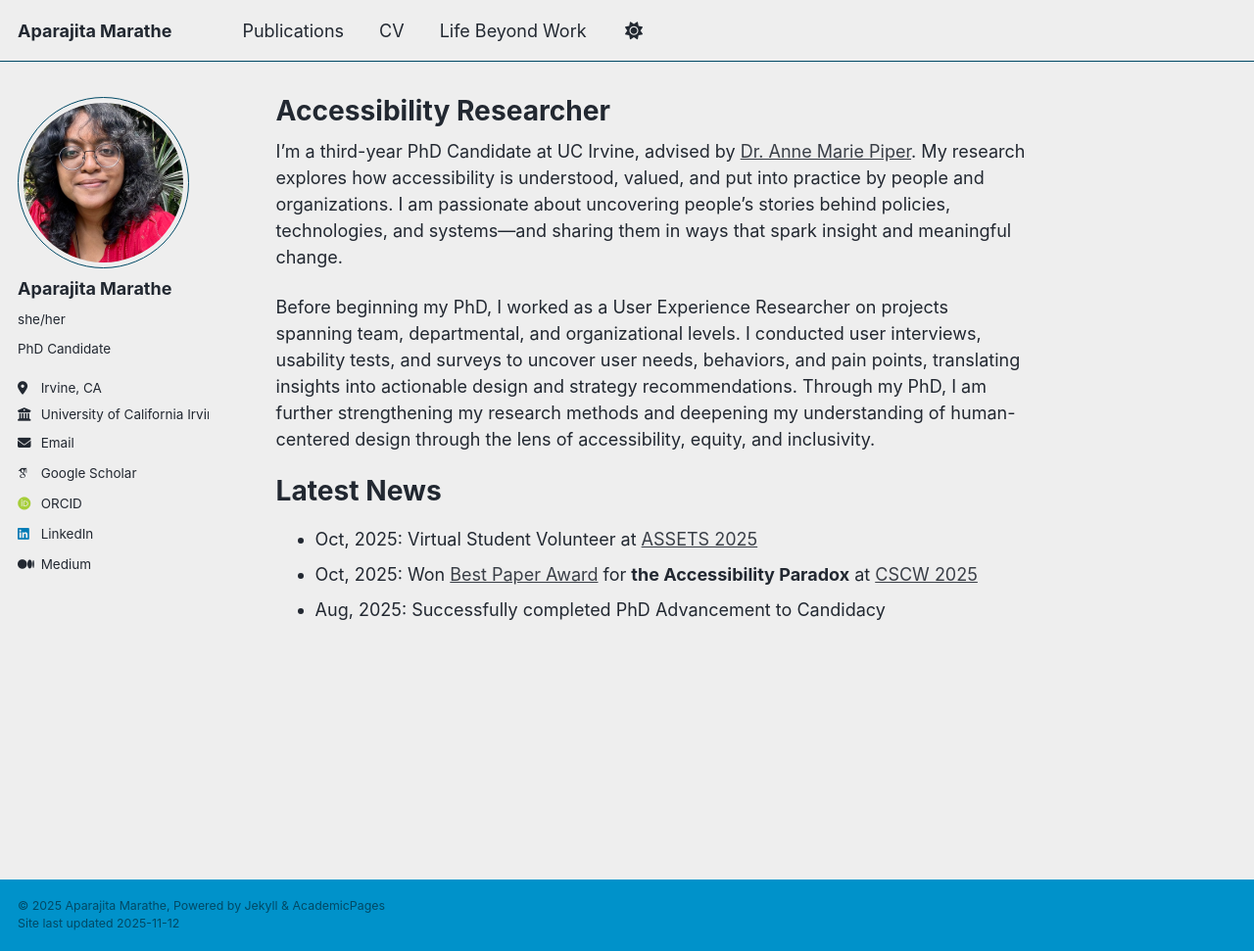
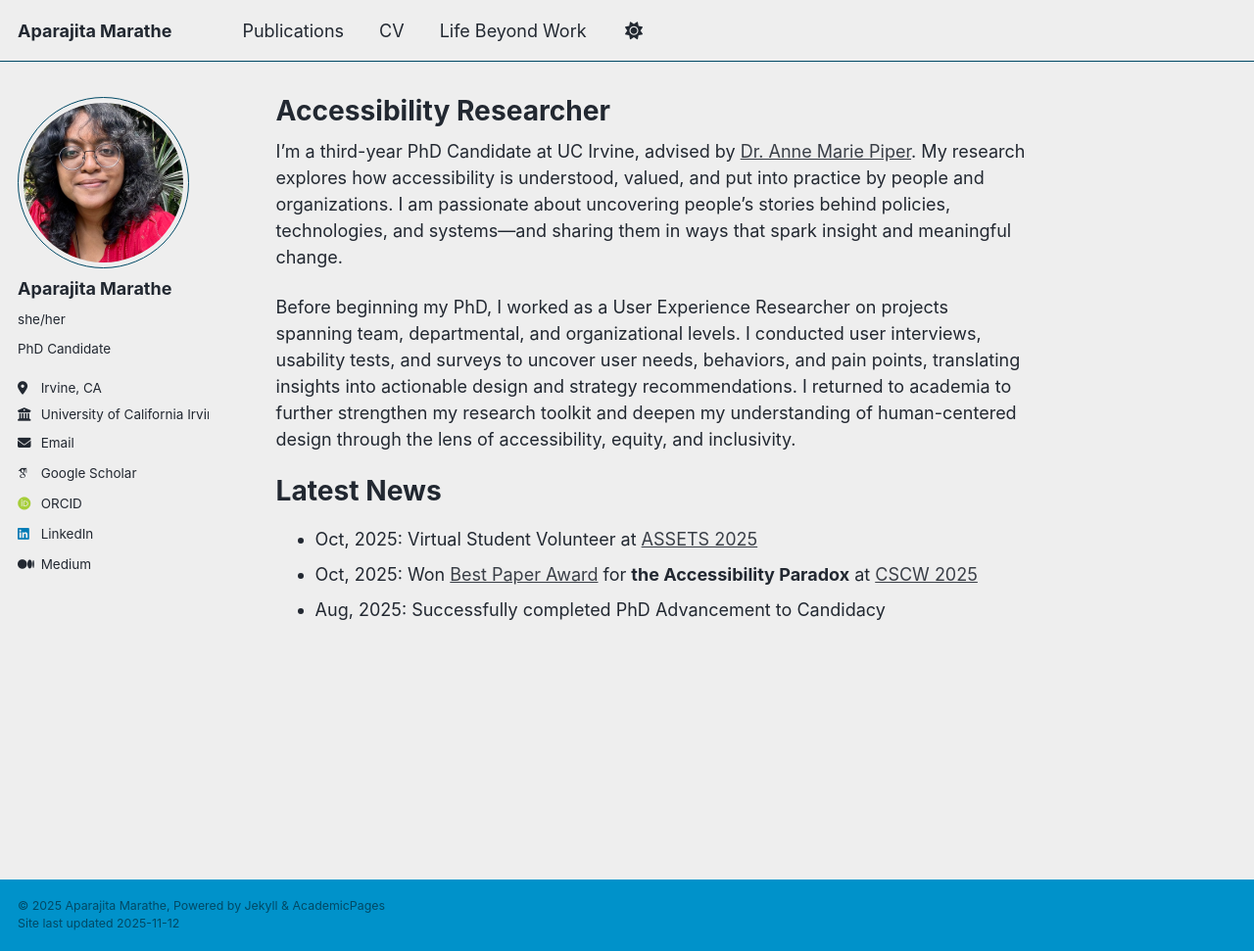
Before and after one commit to aparajitamarathe/aparajitamarathe.github.io, a Jekyll site: the page built from _pages/about.md, in a window 1280 px wide and 971 px high. Shown: the whole window at 98% size. Built offline with Jekyll 4.4.1, drawn with Linux system fonts in a browser that asks for light colours; some web fonts are replaced.

Commit message:
Revise about page to enhance clarity of experience
Updated the description of prior work experience to clarify the return to academia and focus on strengthening research skills.

```diff
--- a/_pages/about.md
+++ b/_pages/about.md
@@ -9,7 +9,7 @@ redirect_from:
 
 I’m a third-year PhD Candidate at UC Irvine, advised by [Dr. Anne Marie Piper](https://ics.uci.edu/~ampiper/). My research explores how accessibility is understood, valued, and put into practice by people and organizations. I am passionate about uncovering people's stories behind policies, technologies, and systems—and sharing them in ways that spark insight and meaningful change.
 
-Before beginning my PhD, I worked as a User Experience Researcher on projects spanning team, departmental, and organizational levels. I conducted user interviews, usability tests, and surveys to uncover user needs, behaviors, and pain points, translating insights into actionable design and strategy recommendations. Through my PhD, I am further strengthening my research methods and deepening my understanding of human-centered design through the lens of accessibility, equity, and inclusivity.
+Before beginning my PhD, I worked as a User Experience Researcher on projects spanning team, departmental, and organizational levels. I conducted user interviews, usability tests, and surveys to uncover user needs, behaviors, and pain points, translating insights into actionable design and strategy recommendations. I returned to academia to further strengthen my research toolkit and deepen my understanding of human-centered design through the lens of accessibility, equity, and inclusivity.
 
 Latest News
 ======
```
